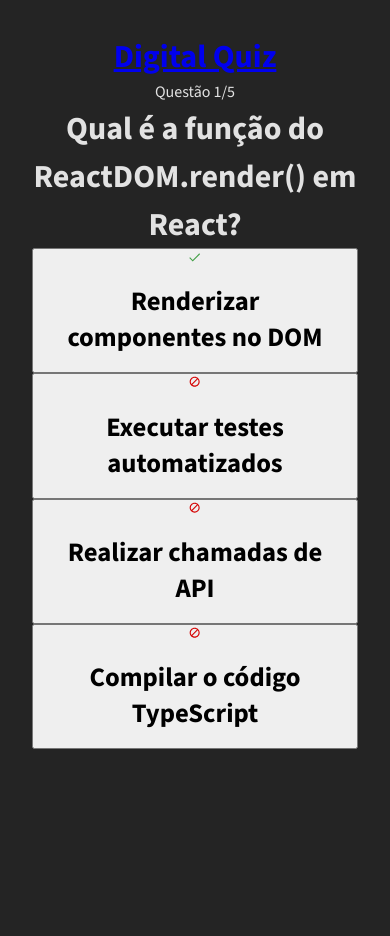
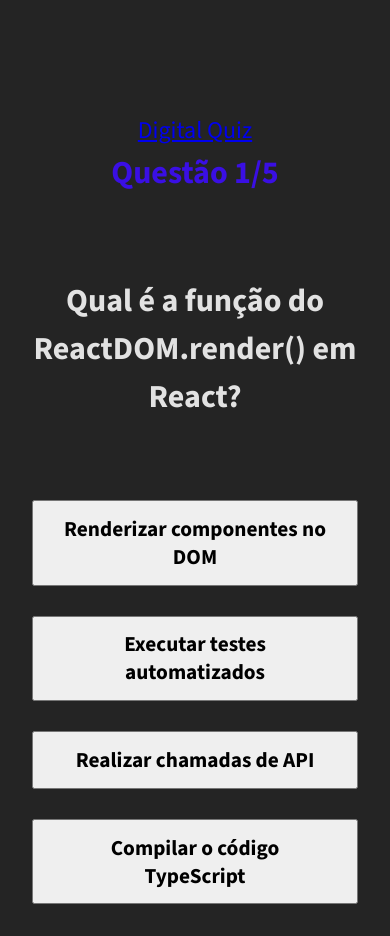
Before and after one commit to LeandroRochaS/QuizInteractive, a React (Vite) app: page /quizz/react in a window 390 px wide. Before the commit the page ends 844 px from the top, so only its background shows below. Built offline with nearby package versions, Linux system fonts and the light colour scheme.

Commit message:
feacture: update styles

```diff
--- a/src/components/Quiz/styles.scss
+++ b/src/components/Quiz/styles.scss
@@ -0,0 +1,138 @@
+.quiz-container {
+  animation-duration: 2s;
+  animation-name: slidein;
+  animation-direction: alternate;
+
+  transition: transform 0.5s ease-in-out;
+}
+.quiz-title {
+  h1 {
+    font-size: 1.7rem;
+    font-weight: 300;
+    text-align: center;
+  }
+
+  span {
+    font-size: 2.5rem;
+    font-weight: 700;
+    color: #3a0fe4;
+    text-align: center;
+  }
+}
+
+.quiz-result {
+  display: flex;
+  flex-direction: column;
+  align-items: center;
+  justify-content: center;
+
+  h2 {
+    font-size: 3rem;
+    font-weight: 700;
+    text-align: center;
+  }
+
+  button {
+    margin-top: 2rem;
+    width: 100%;
+
+    max-width: 220px;
+    height: 3.5rem;
+    font-size: 1.5rem;
+    color: #fff;
+    border: none;
+    text-decoration: none;
+
+    background-color: #4225b6;
+    padding: 5rem 4rem;
+    border-radius: 40px;
+    font-weight: 700;
+    cursor: pointer;
+
+    transition: all 0.6s ease-in-out;
+
+    &:hover {
+      transform: scale(0.9);
+    }
+  }
+}
+
+.quiz-pergunta {
+  margin-top: 12rem;
+  font-size: 3rem;
+  font-weight: 900;
+  text-align: center;
+}
+
+.respostas {
+  display: grid;
+  grid-template-columns: auto(1fr 1fr 1fr);
+  gap: 30px;
+  margin-top: 5rem;
+
+  button {
+    display: flex;
+    align-items: center;
+    justify-content: center;
+    padding: 0 10px;
+  }
+}
+.icons {
+  display: none;
+  margin-top: 5px;
+  font-size: 1.5rem;
+}
+
+.show {
+  display: block;
+}
+
+.flash {
+  animation: flash 1s;
+}
+
+@keyframes flash {
+  from {
+    background-color: rgb(109, 109, 109);
+  }
+  to {
+    background-color: #3ec23e;
+  }
+}
+
+@keyframes slidein {
+  from {
+    margin-left: 100%;
+    width: 300%;
+  }
+
+  to {
+    margin-left: 0%;
+    width: 100%;
+  }
+}
+
+@media (max-width: 768px) {
+  .quiz-container {
+    margin-top: 5rem;
+  }
+
+  .quiz-title {
+    h1 {
+      font-size: 1.5rem;
+    }
+
+    span {
+      font-size: 2rem;
+    }
+  }
+
+  .quiz-pergunta {
+    margin-top: 5rem;
+    font-size: 2rem;
+  }
+
+  .respostas {
+    grid-template-columns: auto(1fr 1fr);
+  }
+}
--- a/src/components/Respost/styles.scss
+++ b/src/components/Respost/styles.scss
@@ -6,11 +6,7 @@
   text-decoration: none;
   transition: all 0.6s;
   background: transparent;
-
-  padding: 1rem 2rem;
-
-  &:hover,
-  &:focus {
-    color: blue;
-  }
+  font-size: 1.33rem;
+  width: 90%;
+  padding: 0.8rem 0;
 }
--- a/src/pages/Home/styles.scss
+++ b/src/pages/Home/styles.scss
@@ -1,3 +1,11 @@
+.home-content {
+  animation-duration: 2s;
+  animation-name: slidehome;
+  animation-direction: alternate;
+
+  transition: transform 0.5s ease-in-out;
+}
+
 .home-content {
   display: flex;
   flex-direction: column;
@@ -46,3 +54,39 @@ h2 {
     transform: scale(0.9);
   }
 }
+
+@keyframes slidehome {
+  from {
+    margin-left: 0%;
+    margin-top: 100%;
+    width: 300%;
+  }
+
+  to {
+    margin-left: 0%;
+    width: 100%;
+  }
+}
+
+@media screen and (max-width: 768px) {
+  .home-content {
+    margin-top: 10rem;
+  }
+
+  .home-title {
+    font-size: 6rem;
+  }
+
+  h2 {
+    font-size: 1.5rem;
+  }
+
+  .home-content-buttons {
+    flex-direction: column;
+    margin-top: 3rem;
+  }
+
+  .home-link {
+    margin-top: 1rem;
+  }
+}
```
